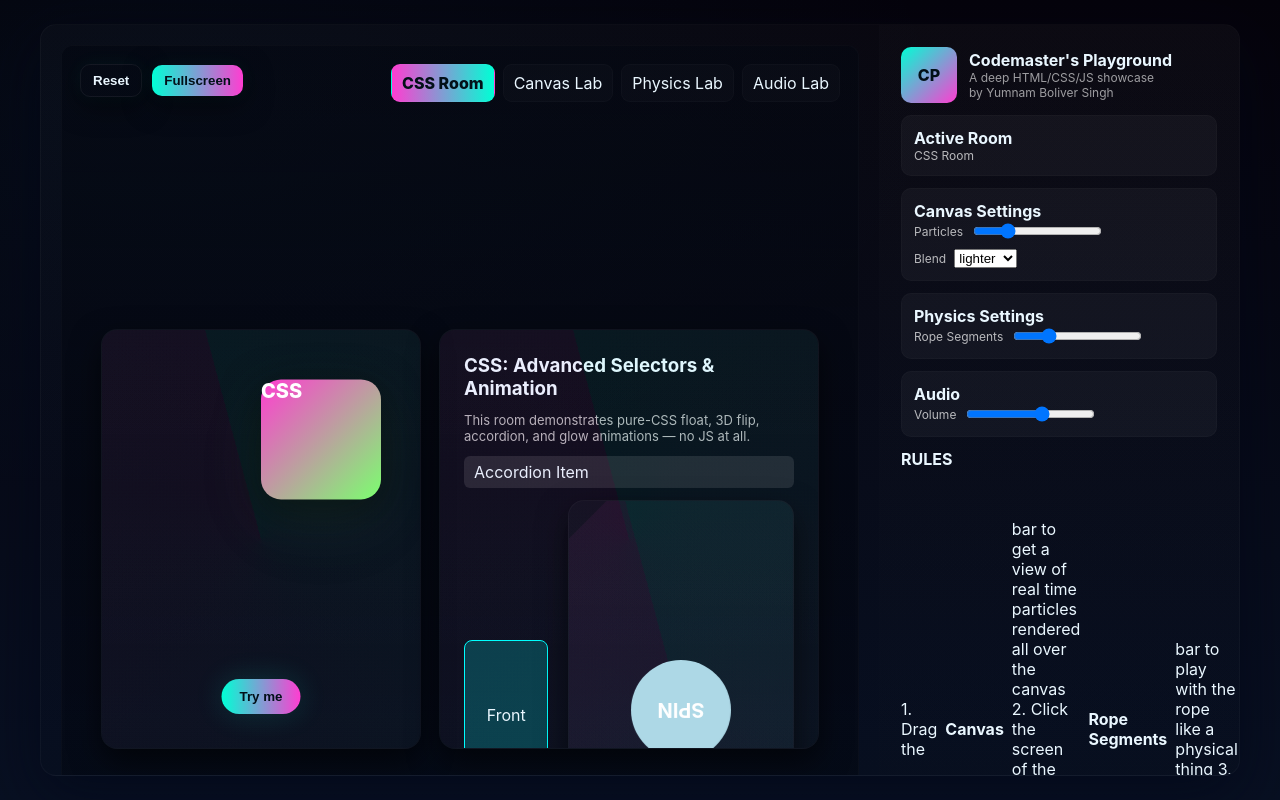
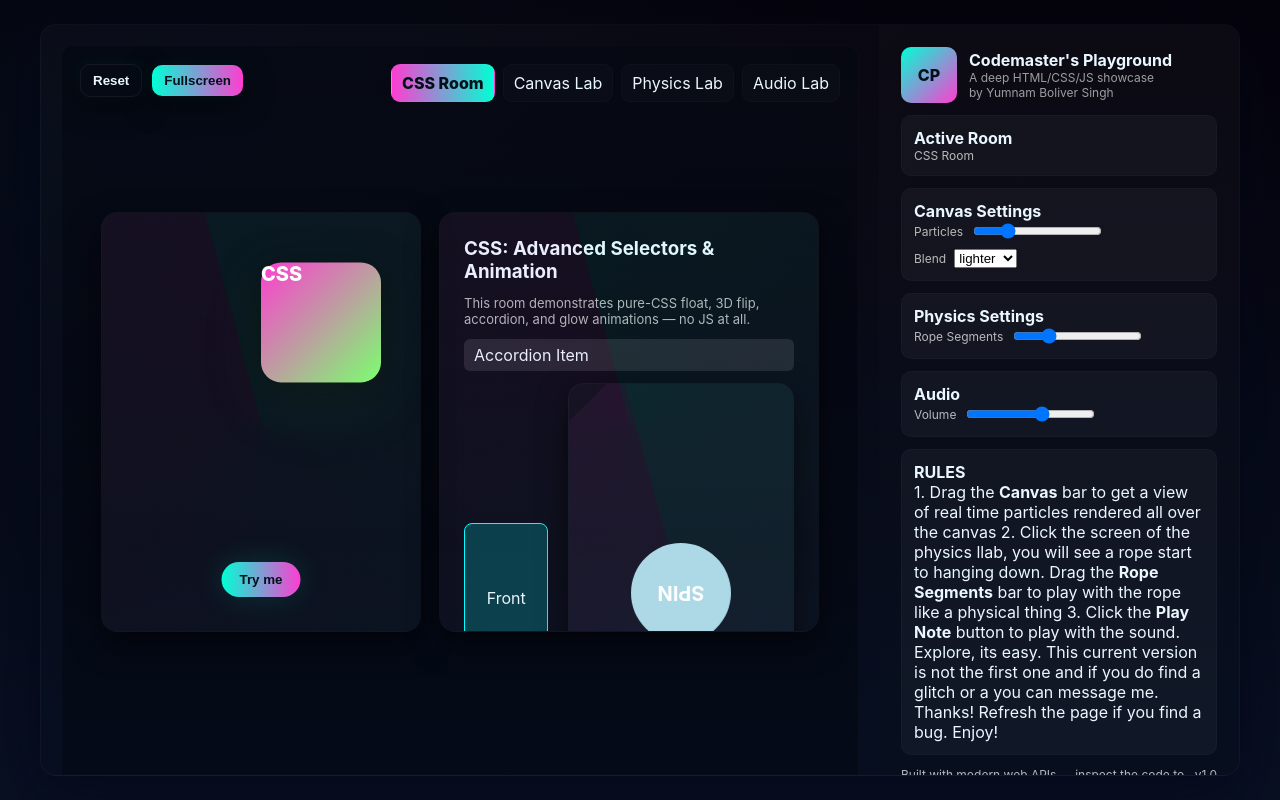
Before and after one commit to BoliverYumnam/htmlcssjsdemonstration, a plain HTML site: page index.html in a window 1280 px wide. Drawn offline with Linux system fonts and the light colour scheme.

Commit message:
9th Commit

```diff
--- a/index.html
+++ b/index.html
@@ -5,7 +5,6 @@
 <meta name="viewport" content="width=device-width,initial-scale=1" />
 <title>Codemaster's Playground — Fixed Demo</title>
 <style>
-
 :root{
   --bg-1:#05030b; --bg-2:#081022;
   --accent-a:#00ffd5; --accent-b:#ff3dd1; --accent-c:#7bff6f;
@@ -470,9 +469,9 @@ body{
         <div style="display:flex;gap:8px;align-items:center"><label class="small">Volume</label><input id="volume" type="range" min="0" max="1" step="0.01" value="0.6"/></div>
       </div>
 
-      <div >
+      <div class="control">
         <div style="font-weight:700">RULES</div>
-        <div style="display:flex;gap:8px;align-items:center">
+        <div >
           1. Drag the <b>Canvas</b> bar to get a view of real time particles rendered all over the canvas
           2. Click the screen of the physics llab, you will see a rope start to hanging down. Drag the <b>Rope Segments</b> bar to play with the rope like a physical thing
           3. Click the <b>Play Note</b> button to play with the sound. Explore, its easy.
```
